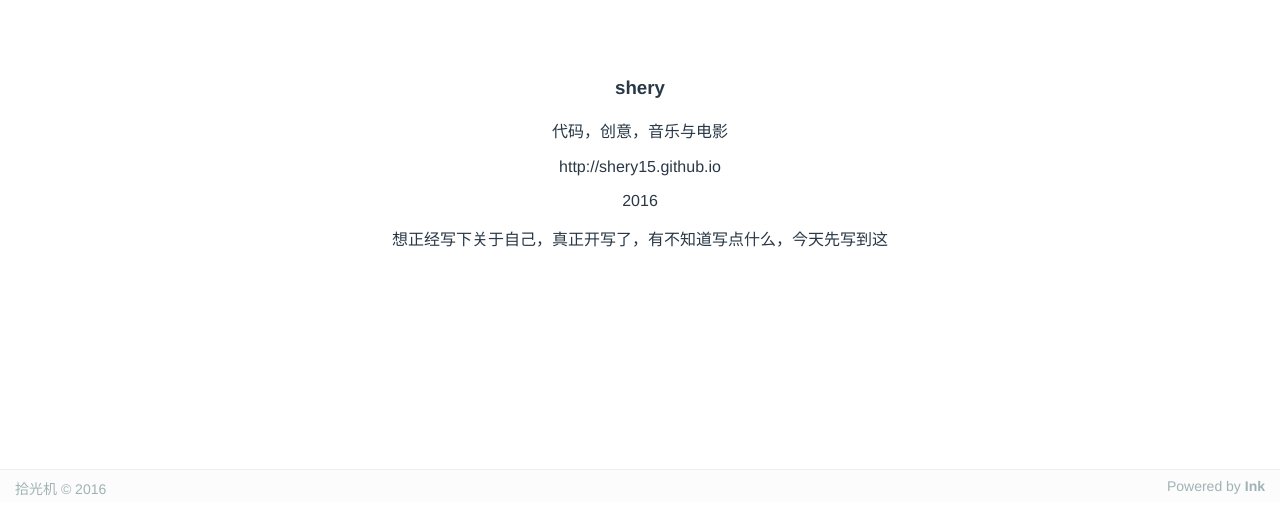
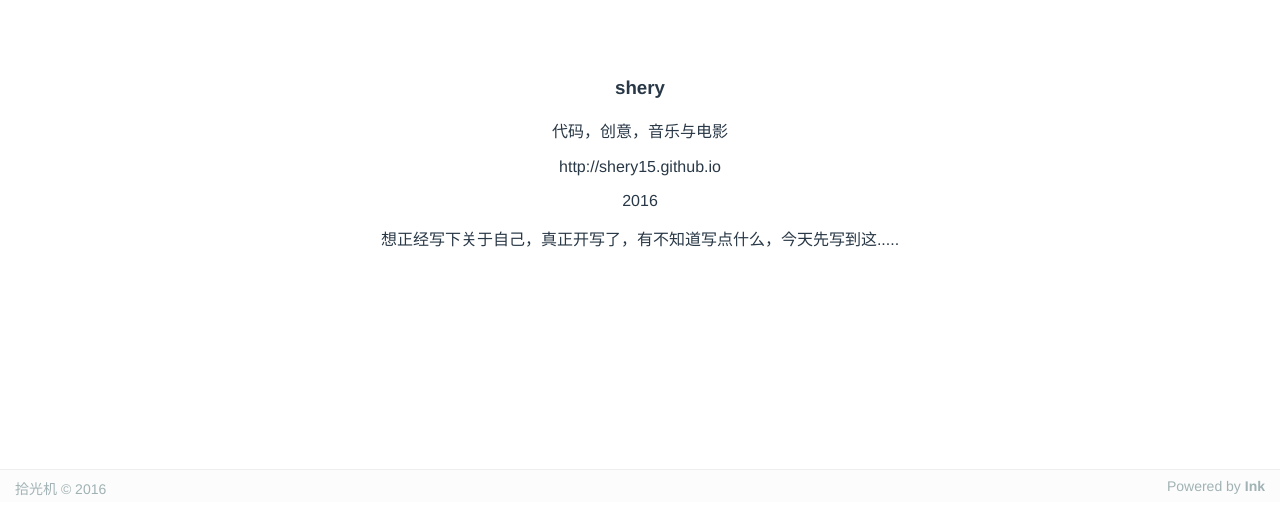
Before and after one commit to waterzeong/blog, a plain HTML site: page about.me.html in a window 1280 px wide. Shown: the part 295-801 px from the top of the page. Drawn offline with Linux system fonts and the light colour scheme.

Commit message:
20160807

```diff
--- a/about.me.html
+++ b/about.me.html
@@ -34,7 +34,7 @@
                     <p><script type="text/javascript">
                         document.write(new Date().getFullYear());
                     </script></p>
-                    <p>想正经写下关于自己，真正开写了，有不知道写点什么，今天先写到这</p>
+                    <p>想正经写下关于自己，真正开写了，有不知道写点什么，今天先写到这.....</p>
                 </div>
             </div>
         </div>
```
